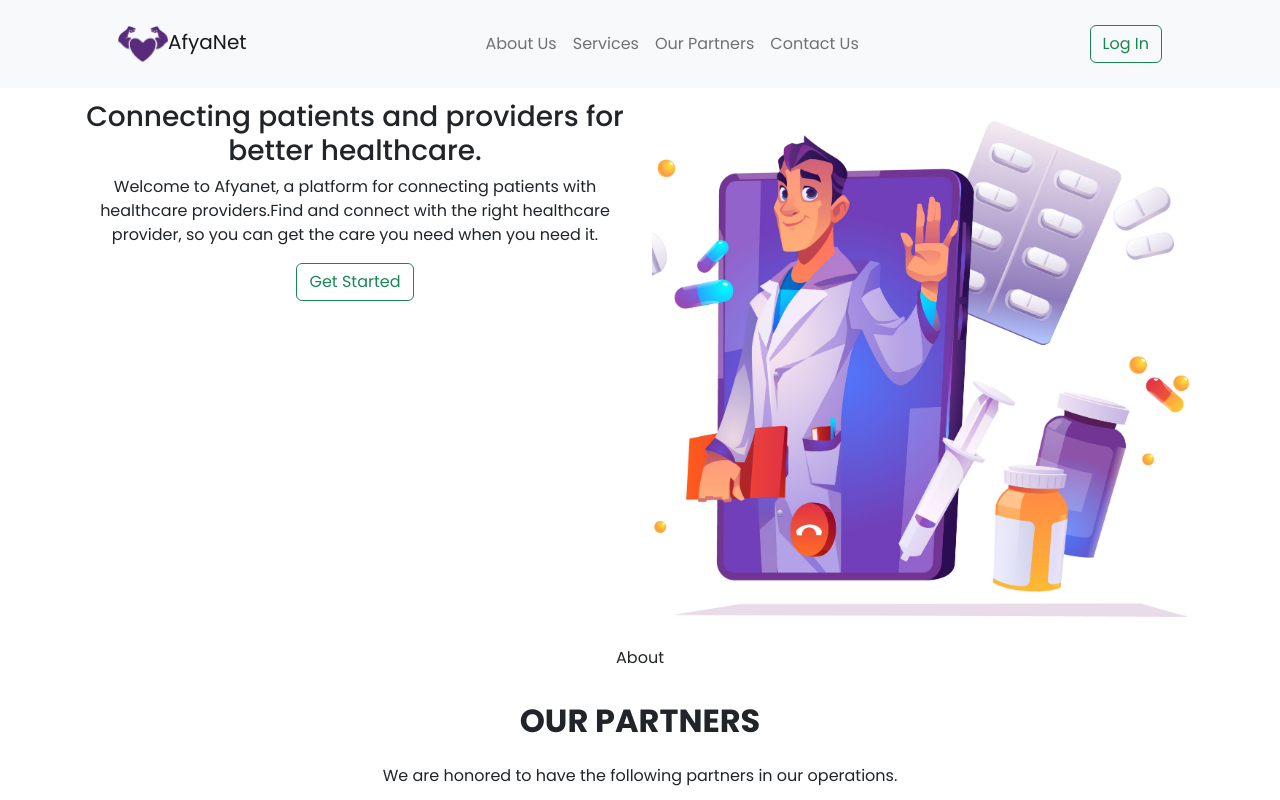
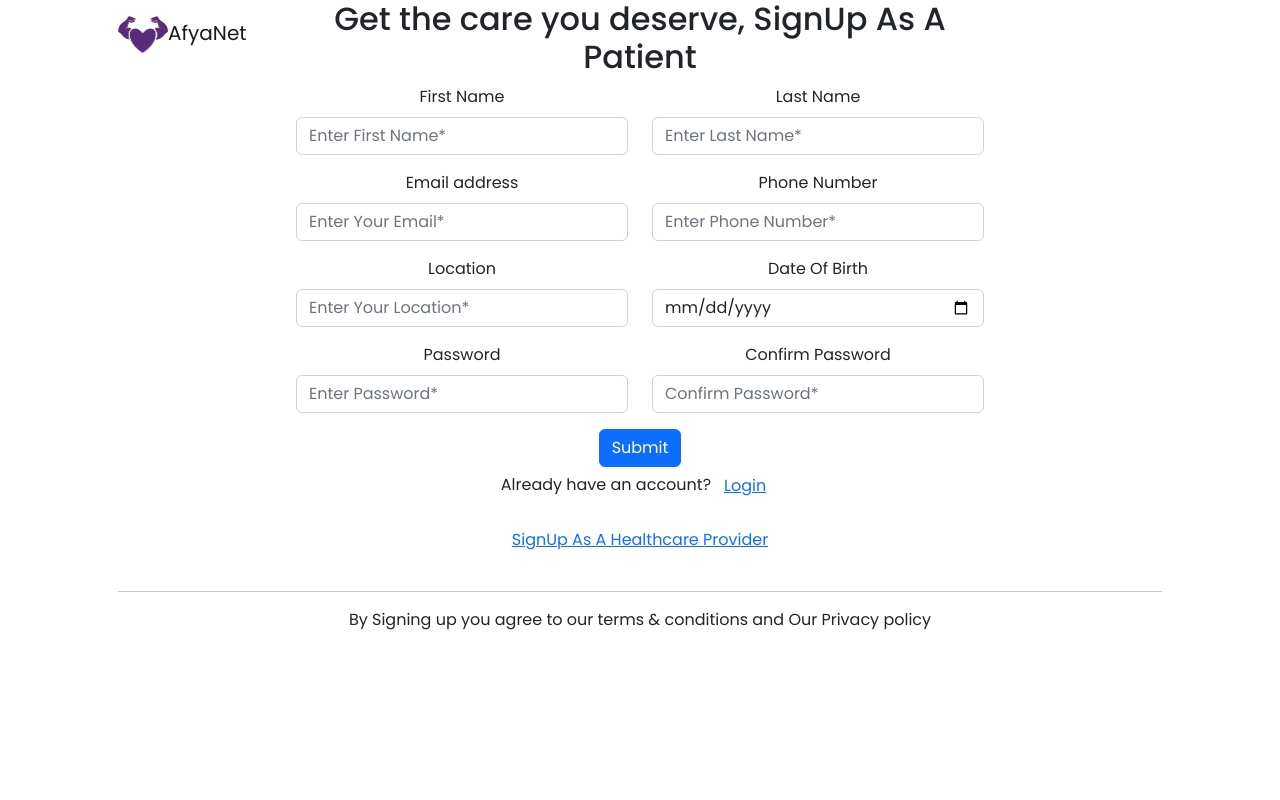
Before and after one commit to Annastacia-dev/afyanet-react, a React (Create React App) app: page /patient-signup in a window 1280 px wide. Shown: the top 800 px of the page. Built offline with nearby package versions, Linux system fonts and the light colour scheme.

Commit message:
patient signup form jsx

```diff
--- a/src/App.js
+++ b/src/App.js
@@ -1,13 +1,18 @@
 import './App.css';
 import React from 'react';
+import { Routes, Route } from 'react-router-dom';
 import LandingPage from './components/landingpage/LandingPage';
+import PatientSignUp from './components/authforms/patient/PatientSignUp';
 
 
 function App() {
   return (
 
     <div className="App">
-      <LandingPage />
+      <Routes>
+        <Route path="/" element={<LandingPage />} />
+        <Route path="/patient-signup" element={<PatientSignUp />} />
+      </Routes>
     </div>
   );
 }
--- /dev/null
+++ b/src/components/authforms/patient/PatientSignUp.js
@@ -0,0 +1,114 @@
+import React from 'react'
+import { Container,Row, Col, Form, Button, Navbar } from 'react-bootstrap';
+import BrandLogo from '../../logo/BrandLogo';
+
+const PatientSignUp = () => {
+  return (
+    <div className="patient-signup">
+        <Navbar expand="lg" className="home navbar navbar-expand-lg fixed-top py-3">
+            <Container className="container px-4 px-lg-5">
+                <BrandLogo />
+            </Container>
+        </Navbar>
+        <Container className="container px-4 px-lg-5">
+            <Row className="justify-content-center">
+                <Col lg="8">
+                    <h2 className="text-center mt-0">Get the care you deserve, SignUp As A Patient</h2>
+                </Col>
+            </Row>
+            <Row className="justify-content-center">
+                <Col lg="8">
+                    <Form className="form">
+                        <Row className="justify-content-center">
+                            <Col lg="6">
+                                <Form.Group className="mb-3" controlId="formBasicFirstName">
+                                    <Form.Label>First Name</Form.Label>
+                                    <Form.Control name="firstName" type="text" placeholder="Enter First Name*" required />
+                                </Form.Group>
+                            </Col>
+                            <Col lg="6">
+                                <Form.Group className="mb-3" controlId="formBasicLastName">
+                                    <Form.Label>Last Name</Form.Label>
+                                    <Form.Control name="lastName" type="text" placeholder="Enter Last Name*" required />
+                                </Form.Group>
+                            </Col>
+                        </Row>
+                        <Row className="justify-content-center">
+                            <Col lg="6">
+                                <Form.Group className="mb-3" controlId="formBasicEmail">
+                                    <Form.Label>Email address</Form.Label>
+                                    <Form.Control name="email" type="email" placeholder="Enter Your Email*" required />
+                                </Form.Group>
+                            </Col>
+                            <Col lg="6">
+                                <Form.Group className="mb-3" controlId="formBasicPhone">
+                                    <Form.Label>Phone Number</Form.Label>
+                                    <Form.Control name="phone" type="text" placeholder="Enter Phone Number*" required />
+                                </Form.Group>
+                            </Col>
+                        </Row>
+                        <Row className="justify-content-center">
+                            <Col lg="6">
+                                <Form.Group className="mb-3" controlId="formBasicLocation">
+                                    <Form.Label>Location</Form.Label>
+                                    <Form.Control name="location" type="text" placeholder="Enter Your Location*" required />
+                                </Form.Group>
+                            </Col>
+                            <Col lg="6">
+                                <Form.Group className="mb-3" controlId="formBasicDateOfBirth">
+                                    <Form.Label>Date Of Birth</Form.Label>
+                                    <Form.Control name="dateOfBirth" type="date" placeholder="Enter Your Date Of Birth*" required />
+                                </Form.Group>
+                            </Col>
+                        </Row>
+                        <Row className="justify-content-center">
+                            <Col lg="6">
+                                <Form.Group className="mb-3" controlId="formBasicPassword">
+                                    <Form.Label>Password</Form.Label>
+                                    <Form.Control name="password" type="password" placeholder="Enter Password*" required />
+                                </Form.Group>
+                            </Col>
+                            <Col lg="6">
+                                <Form.Group className="mb-3" controlId="formBasicConfirmPassword">
+                                    <Form.Label>Confirm Password</Form.Label>
+                                    <Form.Control name="confirmPassword" type="password" placeholder="Confirm Password*" required />
+                                </Form.Group>
+                            </Col>
+                        </Row>
+                        <Row className="justify-content-center">
+                            <Col lg="6">
+                                <Button variant="primary" type="submit"> Submit </Button>
+                            </Col>
+                        </Row>
+                    </Form>
+                </Col>
+            </Row>
+            <Row>
+                <Col lg="12">
+                    <p className="text-center mt-0">Already have an account?
+                    <Button variant='link' href="/patient-login">Login</Button></p>
+                </Col>
+            </Row>
+            <Row>
+                <Col lg="12">
+                    <p className="text-center mt-0">
+                    <Button variant='link' href="/patient-login">SignUp As A Healthcare Provider</Button></p>
+                </Col>
+            </Row>
+            <Row>
+                <Col lg="12">
+                    <p className="text-center mt-0">
+                    <hr />
+                    By Signing up you agree to our terms  & conditions and Our Privacy policy
+                    </p>
+                </Col>
+
+            </Row>
+        </Container>
+
+
+    </div>
+  )
+}
+
+export default PatientSignUp
--- a/src/components/landingpage/homepage/HomePage.js
+++ b/src/components/landingpage/homepage/HomePage.js
@@ -1,5 +1,5 @@
 import React from "react";
-import { Container,Row, Col, Button } from 'react-bootstrap';
+import { Container,Row, Col} from 'react-bootstrap';
 import image from "../../../assets/images/landing-page/doctor.jpg"
 import "./HomePage.css"
 
@@ -17,7 +17,7 @@ function HomePage() {
                         <p className="home-text">
                         Welcome to Afyanet, a platform for connecting patients with healthcare providers.Find and connect with the right healthcare provider, so you can get the care you need when you need it.
                         </p>
-                        <Button variant="outline-success">Get Started</Button>
+                        <a href="/patient-signup" type="button" className="btn btn-outline-success">Get Started</a>
                     </Col>
                     <Col md={6} className="home-image">
                         <img src={image} alt = "doctor" className="doctor" style={{width: "100%"}}/>
--- /dev/null
+++ b/src/components/logo/BrandLogo.js
@@ -0,0 +1,16 @@
+import React from 'react'
+import { Navbar } from 'react-bootstrap';
+import logo from "../../assets/images/logo/afyanet.png";
+
+const BrandLogo = () => {
+  return (
+    <div>
+        <Navbar.Brand href="#home">
+                    <img src={logo} alt = "logo" className="logo" style={{width: "50px"}}/>
+                    <span className="navbar-brand">AfyaNet</span>
+        </Navbar.Brand>
+    </div>
+  )
+}
+
+export default BrandLogo
```
Also changed, not shown: 1 other file (tests, documents, lock files or other folders).
